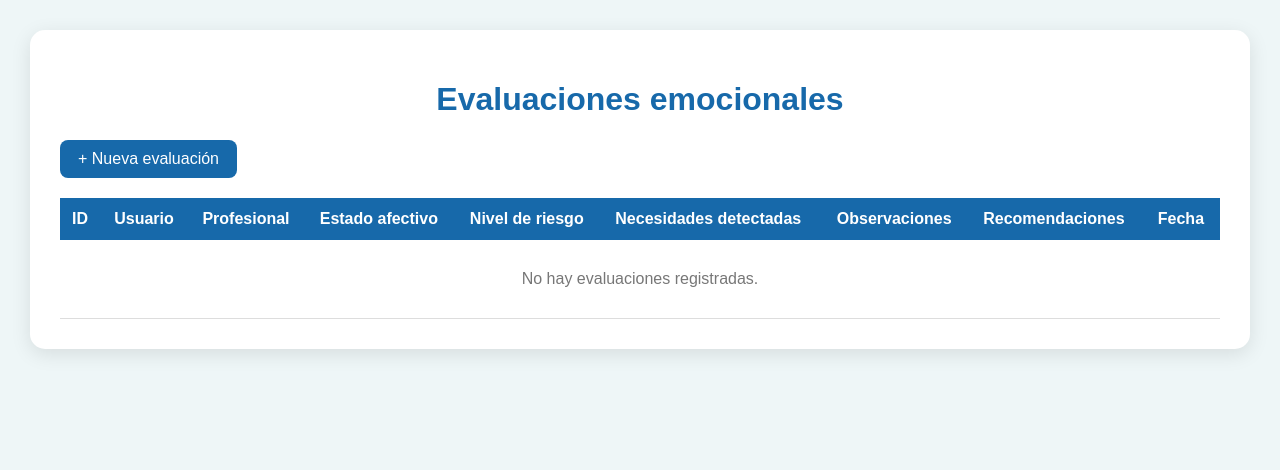
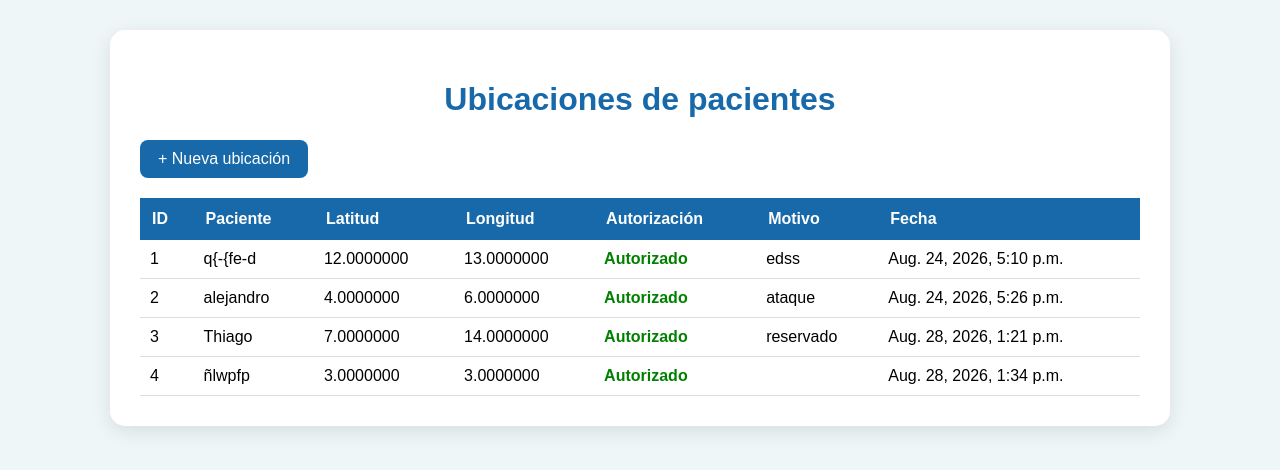
Before and after one commit to Roket9080/ARKA-BD, a Django app: page /ubicaciones/ in a window 1280 px wide. Shown: the top 470 px of the page. Run offline with Django 5.2, Linux system fonts and the light colour scheme; data comes from the database, SQL or seed files in the repository; both versions use the stored data as it was after the commit.

Commit message:
Todo Corregido y Funcional

```diff
--- a/app_Alejandro_07/templates/Alejandro_07/listar_ubicaciones.html
+++ b/app_Alejandro_07/templates/Alejandro_07/listar_ubicaciones.html
@@ -3,7 +3,7 @@
 
 <head>
     <meta charset="UTF-8">
-    <title>Evaluaciones emocionales - ARKA</title>
+    <title>Ubicaciones de pacientes - ARKA</title>
 
     <style>
         body {
@@ -14,7 +14,7 @@
         }
 
         .contenedor {
-            max-width: 1200px;
+            max-width: 1000px;
             margin: auto;
             background: white;
             padding: 30px;
@@ -62,6 +62,16 @@
             background: #f3f8fb;
         }
 
+        .autorizado {
+            color: green;
+            font-weight: bold;
+        }
+
+        .no-autorizado {
+            color: red;
+            font-weight: bold;
+        }
+
         .sin-datos {
             text-align: center;
             padding: 30px;
@@ -74,10 +84,10 @@
 
 <div class="contenedor">
 
-    <h1>Evaluaciones emocionales</h1>
+    <h1>Ubicaciones de pacientes</h1>
 
-    <a href="{% url 'crear_evaluacion' %}" class="boton">
-        + Nueva evaluación
+    <a href="{% url 'registrar_ubicacion' %}" class="boton">
+        + Nueva ubicación
     </a>
 
     <div class="tabla-contenedor">
@@ -87,38 +97,42 @@
             <thead>
                 <tr>
                     <th>ID</th>
-                    <th>Usuario</th>
-                    <th>Profesional</th>
-                    <th>Estado afectivo</th>
-                    <th>Nivel de riesgo</th>
-                    <th>Necesidades detectadas</th>
-                    <th>Observaciones</th>
-                    <th>Recomendaciones</th>
+                    <th>Paciente</th>
+                    <th>Latitud</th>
+                    <th>Longitud</th>
+                    <th>Autorización</th>
+                    <th>Motivo</th>
                     <th>Fecha</th>
                 </tr>
             </thead>
 
             <tbody>
 
-                {% for evaluacion in evaluaciones %}
+                {% for ubicacion in ubicaciones %}
 
                 <tr>
-                    <td>{{ evaluacion.id }}</td>
-                    <td>{{ evaluacion.usuario }}</td>
-                    <td>{{ evaluacion.profesional }}</td>
-                    <td>{{ evaluacion.estado_afectivo }}</td>
-                    <td>{{ evaluacion.nivel_riesgo }}</td>
-                    <td>{{ evaluacion.necesidades_detectadas }}</td>
-                    <td>{{ evaluacion.observaciones }}</td>
-                    <td>{{ evaluacion.recomendaciones }}</td>
-                    <td>{{ evaluacion.fecha_evaluacion }}</td>
+                    <td>{{ ubicacion.id }}</td>
+                    <td>{{ ubicacion.paciente }}</td>
+                    <td>{{ ubicacion.latitud }}</td>
+                    <td>{{ ubicacion.longitud }}</td>
+
+                    <td>
+                        {% if ubicacion.autorizacion %}
+                            <span class="autorizado">Autorizado</span>
+                        {% else %}
+                            <span class="no-autorizado">No autorizado</span>
+                        {% endif %}
+                    </td>
+
+                    <td>{{ ubicacion.motivo }}</td>
+                    <td>{{ ubicacion.fecha_ubicacion }}</td>
                 </tr>
 
                 {% empty %}
 
                 <tr>
-                    <td colspan="9" class="sin-datos">
-                        No hay evaluaciones registradas.
+                    <td colspan="7" class="sin-datos">
+                        No hay ubicaciones registradas.
                     </td>
                 </tr>
 
--- a/app_Alejandro_07/urls.py
+++ b/app_Alejandro_07/urls.py
@@ -1,32 +1,9 @@
 from django.urls import path
-
 from . import views
 
-
 urlpatterns = [
-
-    path(
-        "evaluacion/",
-        views.crear_evaluacion,
-        name="crear_evaluacion"
-    ),
-
-    path(
-        "evaluaciones/",
-        views.listar_evaluaciones,
-        name="listar_evaluaciones"
-    ),
-
-    path(
-        "ubicacion/",
-        views.registrar_ubicacion,
-        name="registrar_ubicacion"
-    ),
-
-    path(
-        "ubicaciones/",
-        views.listar_ubicaciones,
-        name="listar_ubicaciones"
-    ),
-
+    path('evaluaciones/', views.listar_evaluaciones, name='listar_evaluaciones'),
+    path('evaluaciones/crear/', views.crear_evaluacion, name='crear_evaluacion'),
+    path('ubicaciones/', views.listar_ubicaciones, name='listar_ubicaciones'),
+    path('ubicaciones/registrar/', views.registrar_ubicacion, name='registrar_ubicacion'),
 ]
--- a/app_Alejandro_07/views.py
+++ b/app_Alejandro_07/views.py
@@ -66,6 +66,10 @@ def registrar_ubicacion(request):
 
 
 def listar_ubicaciones(request):
+    print("================================")
+    print("ESTOY EN listar_ubicaciones")
+    print("UBICACIONES:", UbicacionPaciente.objects.all())
+    print("================================")
 
     ubicaciones = UbicacionPaciente.objects.all()
 
```
Also changed, not shown: app_Alejandro_07/templates/Alejandro_07/listar_evaluaciones.html (+24 -38 lines), db.sqlite3 (added).
